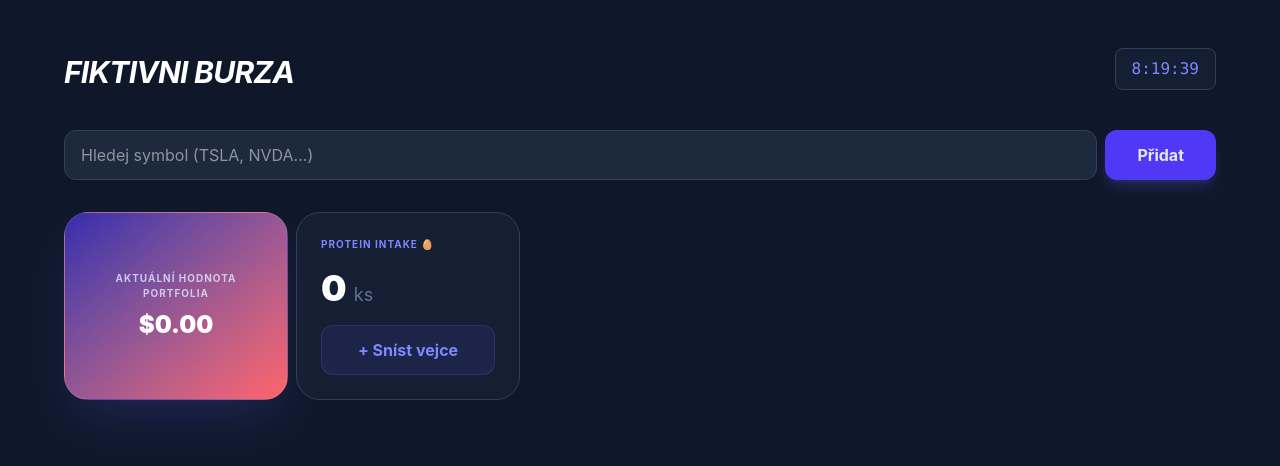
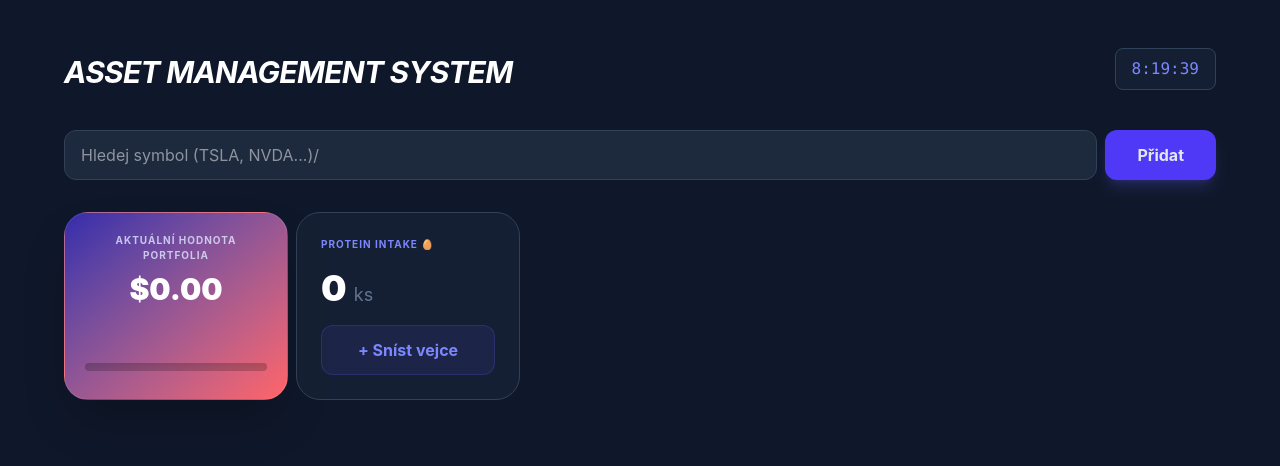
Before and after one commit to bartos123/muj-projekt, a React (Vite) app: page / in a window 1280 px wide. Shown: the top 466 px of the page. Built offline with nearby package versions, Linux system fonts and the light colour scheme.

Commit message:
bar slozeni majetku, zkratka pro vyhledani

```diff
--- a/src/App.jsx
+++ b/src/App.jsx
@@ -1,6 +1,8 @@
-import React, { useState, useEffect } from 'react'
+import React, { useState, useEffect, useRef } from 'react'
 import StockCard from './StockCard.jsx'
 
+
+const COLORS = ['#6366f1', '#ec4899', '#8b5cf6', '#22c55e', '#f59e0b', '#ef4444', '#06b6d4'];
 function App() {
   const API_KEY = import.meta.env.VITE_FINNHUB_API_KEY;
 
@@ -9,7 +11,7 @@ function App() {
   const [time, setTime] = useState(new Date())
   const [searchQuery, setSearchQuery] = useState('')
   const [prices, setPrices] = useState({}); // Tady ukládáme { 'AAPL': {p: 150, d: 2}, ... }
-
+  const searchInputRef = useRef(null);
   const [watchlist, setWatchlist] = useState(() => {
     const saved = localStorage.getItem('watchlist')
     return saved ? JSON.parse(saved) : []
@@ -31,6 +33,7 @@ function App() {
     }
   };
 
+
   // 2. FUNKCE PRO REFRESH VŠEHO
   const refreshAllPrices = () => {
     watchlist.forEach(item => {
@@ -51,7 +54,16 @@ function App() {
       clearInterval(refreshTimer);
     };
   }, [watchlist.length]); // Spustí se znovu jen když přidáš/smažeš akcii
-
+  useEffect(() => {
+    const handleKeyDown = (e) => {
+      if (e.key === 'Enter' && document.activeElement.tagName !== 'INPUT') {
+        e.preventDefault();
+        searchInputRef.current?.focus();
+      }
+      };
+      window.addEventListener('keydown', handleKeyDown);
+      return () => window.removeEventListener('keydown', handleKeyDown);
+    }, []);
   // 4. POMOCNÉ FUNKCE
   const saveAndSet = (newList) => {
     setWatchlist(newList);
@@ -63,6 +75,11 @@ function App() {
     const price = data ? Number(data.p) : 0;
     return sum + (price * Number(item.shares)) || 0;
   }, 0);
+    const chart = watchlist.map((item, index) => {
+    const itemValue = (prices[item.symbol]?.p || 0) * item.shares;
+    const percentage = celkovePortfolio > 0 ? (itemValue / celkovePortfolio) * 100 : 0;
+    return { symbol: item.symbol, percentage, color: COLORS[index % COLORS.length] };
+  }).filter(item => item.percentage > 0);
 
   const addToWatchlist = async () => {
     const cleanQuery = searchQuery.toUpperCase().trim();
@@ -108,21 +125,22 @@ function App() {
     <div className="min-h-screen bg-[#0f172a] text-slate-200 p-6 md:p-12 font-sans">
       <header className="max-w-6xl mx-auto mb-10 flex justify-between items-end">
         <div>
-          <h1 className="text-3xl font-bold text-white tracking-tight italic uppercase">FIKTIVNI BURZA</h1>
+          <h1 className="text-3xl font-bold text-white tracking-tight italic uppercase">Asset Management System</h1>
         </div>
         <div className="font-mono text-indigo-400 hidden sm:block bg-slate-800/50 px-4 py-2 rounded-lg border border-slate-700">
           {time.toLocaleTimeString("cs-CZ")}
         </div>
       </header>
-
+      {/*INPUT BOX*/}
       <section className="max-w-6xl mx-auto mb-8 flex gap-2 ">
         <section className="duration-300 flex-1 hover:scale-101">
         <input
           type="text"
+          ref = {searchInputRef}
           value={searchQuery}
           onChange={(e) => setSearchQuery(e.target.value)}
           onKeyDown={(e) => e.key === 'Enter' && addToWatchlist()}
-          placeholder="Hledej symbol (TSLA, NVDA...)"
+          placeholder="Hledej symbol (TSLA, NVDA...)/"
           className="bg-slate-800 border border-slate-700 rounded-xl px-4 py-3 w-full text-white focus:border-indigo-500 outline-none transition-all"
         />
         </section>
@@ -134,13 +152,41 @@ function App() {
       <main className="max-w-6xl mx-auto grid grid-cols-2 md:grid-cols-3 lg:grid-cols-5 gap-2">
 
         {/* DASHBOARD - CELKOVÉ PENÍZE */}
-        <div className="bg-gradient-to-br from-indigo-800 to-red-400 rounded-3xl shadow-2xl shadow-indigo-500/20 flex flex-col justify-center text-center p-5 border border-white/10 min-h-[160px]">
-          <div className="text-[10px] font-bold mb-2 uppercase tracking-widest text-indigo-100 opacity-80">Aktuální hodnota portfolia</div>
-          <div className="text-2xl font-black text-white">
-            ${celkovePortfolio.toLocaleString(undefined, {minimumFractionDigits: 2, maximumFractionDigits: 2})}
+        <div className="bg-gradient-to-br from-indigo-800 to-red-400 rounded-3xl shadow-2xl p-5 border border-white/10 min-h-[160px] flex flex-col justify-between">
+          <div>
+            <div className="text-[10px] font-bold mb-2 uppercase tracking-widest text-indigo-100 opacity-80 text-center">Aktuální hodnota portfolia</div>
+            <div className="text-3xl font-black text-white text-center">
+              ${celkovePortfolio.toLocaleString(undefined, {minimumFractionDigits: 2, maximumFractionDigits: 2})}
+            </div>
           </div>
+          <div className="mt-4">
+            <div className="flex h-2 w-full rounded-full overflow-hidden bg-black/20 shadow-inner">
+              {chart.map((data) => (
+                <div
+                  key={data.symbol}
+                  style={{
+                    width: `${data.percentage}%`,
+                    backgroundColor: data.color
+                  }}
+                  className="h-full transition-all duration-1000 ease-out border-r border-black/10 last:border-0"
+                  title={`${data.symbol}: ${data.percentage.toFixed(1)}%`}
+                />
+              ))}
+            </div>
 
+            {/* LEGENDA - malinké značky pod grafem */}
+            <div className="flex flex-wrap justify-center gap-2 mt-2">
+              {chart.map((data) => (
+                <div key={data.symbol} className="flex items-center gap-1">
+                  <div className="w-1.5 h-1.5 rounded-full" style={{ backgroundColor: data.color }} />
+                  <span className="text-[8px] font-bold text-white/70 uppercase">{data.symbol}</span>
+                </div>
+              ))}
+            </div>
+          </div>
         </div>
+
+
 
         {/* VEJCOMĚR */}
         <div className="bg-slate-800/50 border border-slate-700 p-6 rounded-3xl flex flex-col justify-between min-h-[160px]">
@@ -154,7 +200,8 @@ function App() {
         </div>
 
         {/* KARTY AKCIÍ */}
-        {watchlist.map(item => (
+        {watchlist.map(item => {
+          return (
           <StockCard
             key={item.symbol}
             symbol={item.symbol}
@@ -164,7 +211,8 @@ function App() {
             onUpdateShares={(val) => updateShares(item.symbol, val)}
             onDelete={() => removeFromWatchlist(item.symbol)}
           />
-        ))}
+        );
+        })}
 
         {watchlist.length > 0 && (
           <button onClick={() => {if(confirm('Smazat vše?')) saveAndSet([])}} className="col-span-full mt-10 text-slate-600 hover:text-red-500 text-xs transition-colors italic text-center uppercase tracking-widest pb-10">
```
